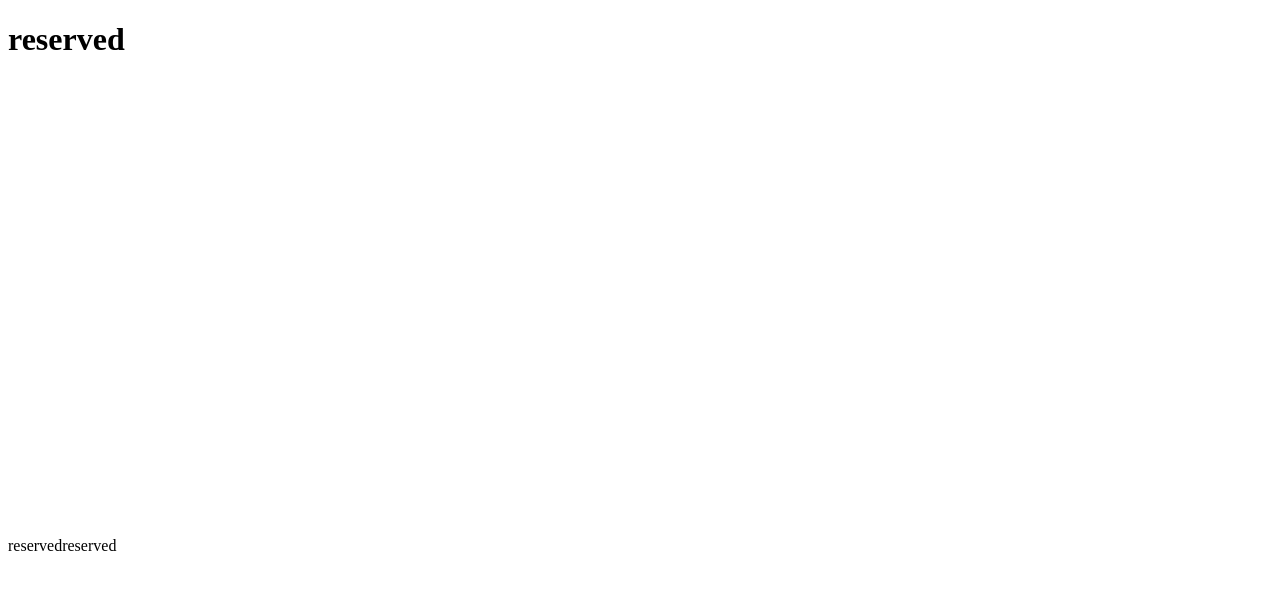
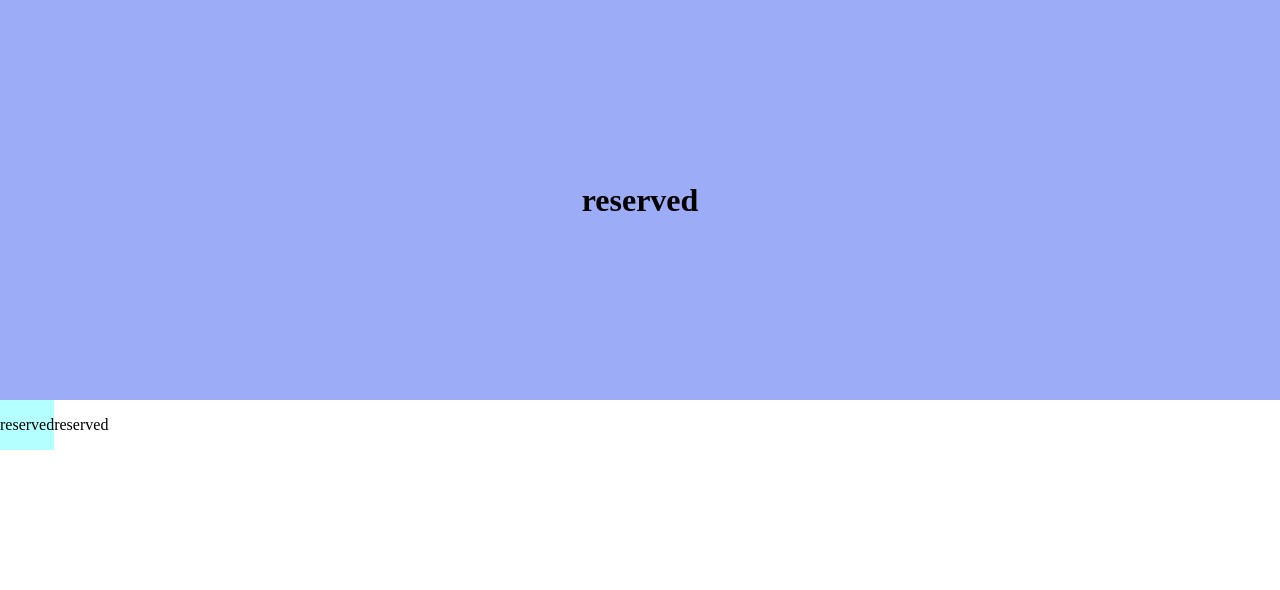
Before and after one commit to chanjeff2/chanjeff2.github.io, a plain HTML site: page index.html in a window 1280 px wide. Drawn offline with Linux system fonts and the light colour scheme.

Commit message:
add some bg color

```diff
--- a/src/stylesheets/commonStyleSheet.css
+++ b/src/stylesheets/commonStyleSheet.css
@@ -1,5 +1,13 @@
+body{
+  margin: 0;
+}
+
 header {
-  height: 500px;
+  height: 400px;
+  display: flex;
+  background: rgb(156, 172, 247);
+  justify-content: center;
+  align-items: center;
 }
 
 #container {
@@ -8,6 +16,7 @@ header {
 
 #container nav {
   max-width: 150px;
+  background: rgba(180, 255, 255, 1);
 }
 
 /*# sourceMappingURL=commonStyleSheet.css.map */
```
